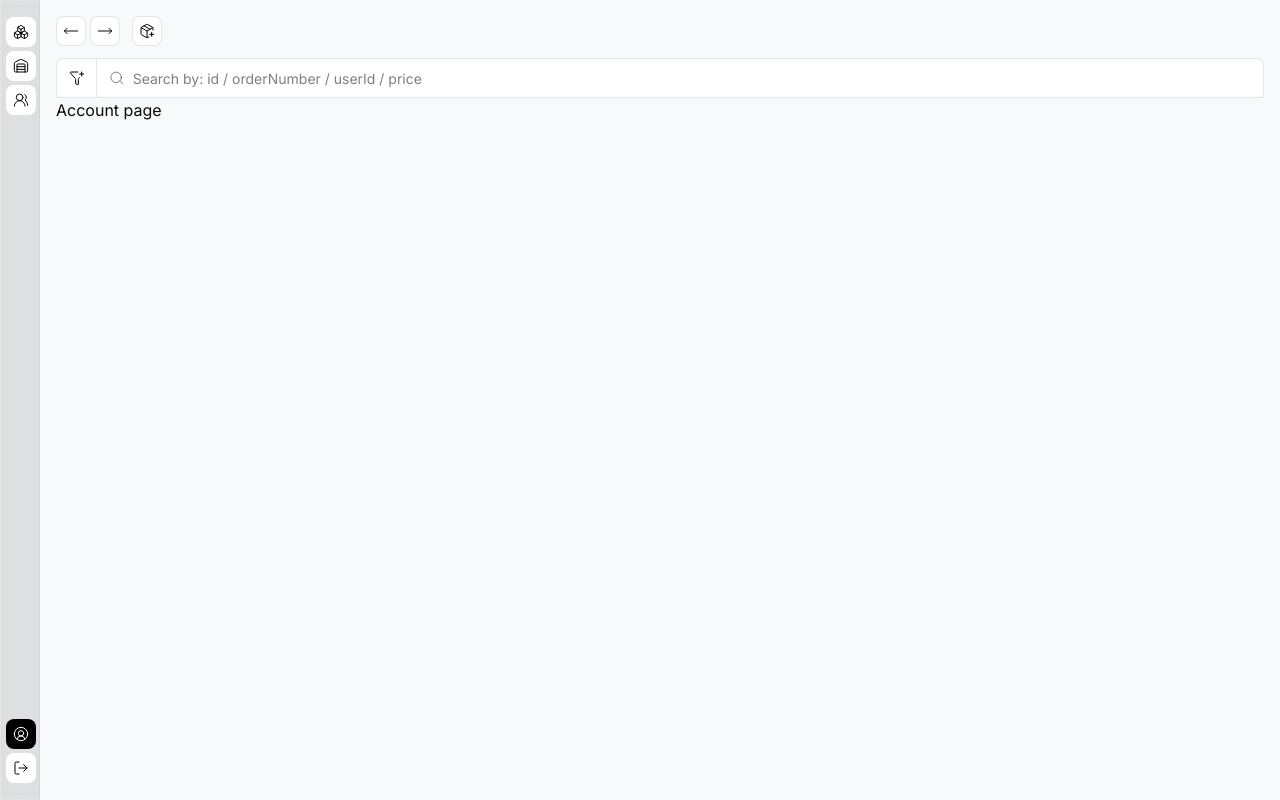
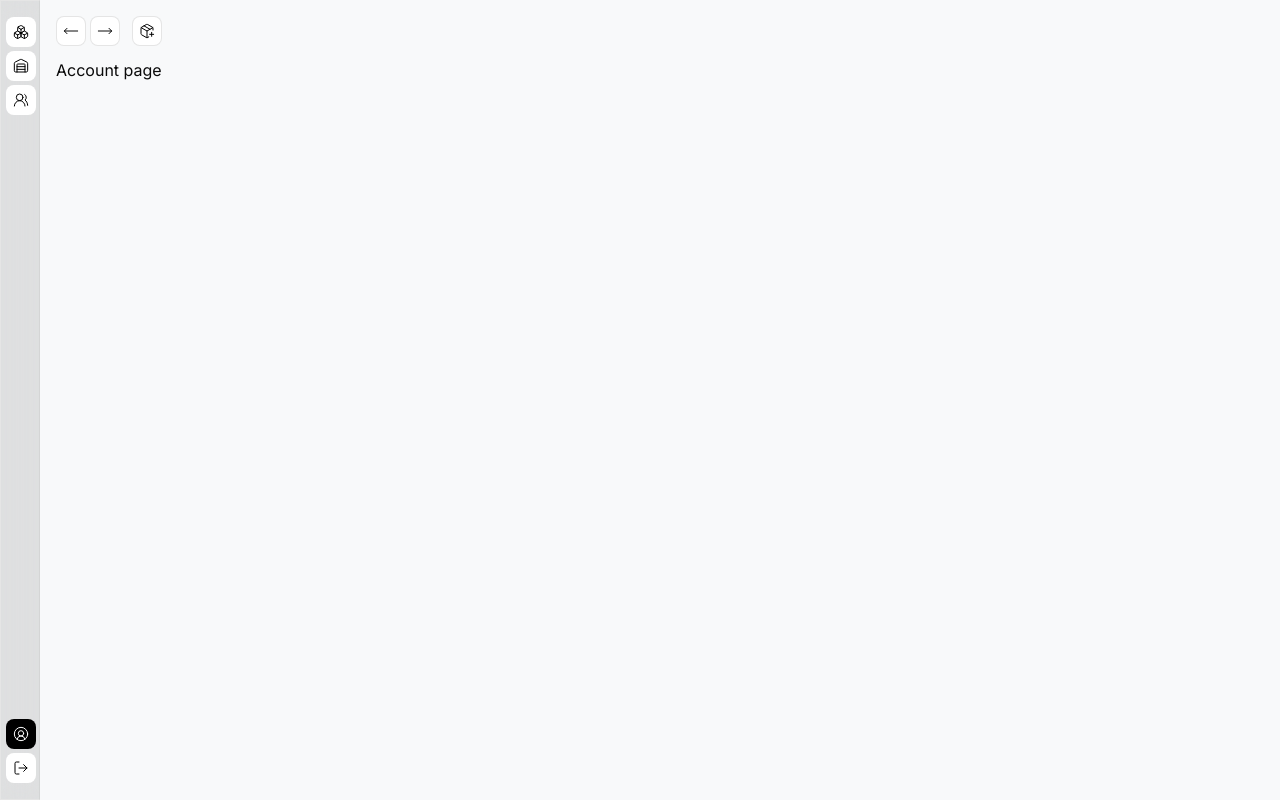
Before and after one commit to wkingsurin/ws-admin, a Next.js app: page /account in a window 1280 px wide. Built offline with nearby package versions, Linux system fonts and the light colour scheme.

Commit message:
feat(components); improve Dashboard structure
- Replace DashboardContent with DashboardTable
- Remove DashboardTable from Dashboard

```diff
--- a/components/dashboard/dashboard-content.tsx
+++ /dev/null
@@ -1,14 +0,0 @@
-import SearchBar from "./search";
-
-export default function DashboardContent({
-  children,
-}: {
-  children: React.ReactNode;
-}) {
-  return (
-    <div className="flex flex-col">
-      <SearchBar />
-      {children}
-    </div>
-  );
-}
--- /dev/null
+++ b/components/dashboard/dashboard-table.tsx
@@ -0,0 +1,20 @@
+import DataTable from "../data-table/data-table";
+import { DataTableColumn } from "../data-table/types";
+import SearchBar from "./search";
+
+interface DashboardTableProps<T> {
+  data: T[];
+  columns: DataTableColumn<T>[];
+}
+
+export default function DashboardTable<T>({
+  data,
+  columns,
+}: DashboardTableProps<T>) {
+  return (
+    <div className="flex flex-col">
+      <SearchBar />
+      <DataTable data={data} columns={columns} />
+    </div>
+  );
+}
--- a/components/dashboard/dashboard.tsx
+++ b/components/dashboard/dashboard.tsx
@@ -1,6 +1,5 @@
 import Container from "../container";
 import Section from "../section";
-import DashboardContent from "./dashboard-content";
 import TopBar from "./topbar";
 
 export default function Dashboard({ children }: { children: React.ReactNode }) {
@@ -9,7 +8,7 @@ export default function Dashboard({ children }: { children: React.ReactNode }) {
       <Container>
         <div className="flex flex-col gap-3">
           <TopBar />
-          <DashboardContent>{children}</DashboardContent>
+          {children}
         </div>
       </Container>
     </Section>
```
